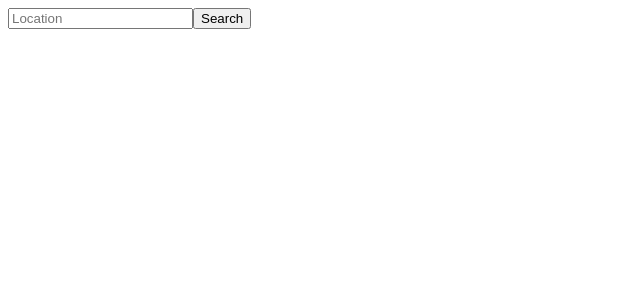
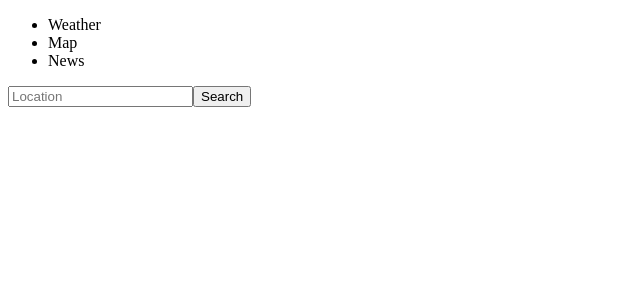
Before and after one commit to gibbok/react-redux-weather-app, a React app: page / in a window 1280 px wide. Shown: the top 300 px of the page, without its empty margins (0-640 px from the left). Built offline with nearby package versions, Linux system fonts and the light colour scheme; what redux-promise-middleware would draw is missing.

Commit message:
Add rendering navigation list

```diff
--- a/src/app/App.js
+++ b/src/app/App.js
@@ -1,9 +1,11 @@
 import React from 'react'
 import LocationFinderListContainer from '../locationFinder/locationFinderListContainer'
 import LocationFinderSearchContainer from '../locationFinder/locationFinderSearchContainer'
+import NavigationContainer from '../navigation/navigationContainer'
 
 const App = () => (
   <div>
+    <NavigationContainer />
     <LocationFinderSearchContainer />
     <LocationFinderListContainer />
   </div>
--- a/src/app/reducers.js
+++ b/src/app/reducers.js
@@ -1,8 +1,10 @@
 import { combineReducers } from 'redux'
 import locationFinderReducer from '../locationFinder/locationFinderReducer'
+import navigationReducer from '../navigation/navigationReducer'
 
 const rootReducer = combineReducers({
-  locationFinderReducer
+  locationFinderReducer,
+  navigationReducer
 })
 
 export default rootReducer
--- a/src/locationFinder/locationFinderList.js
+++ b/src/locationFinder/locationFinderList.js
@@ -1,5 +1,5 @@
 import React from 'react'
-import Location from './Location'
+import Location from './location'
 
 const LocationFinderList = ({ locations, onLocationClick }) => (
   <ul>
--- a/src/locationFinder/locationFinderListContainer.js
+++ b/src/locationFinder/locationFinderListContainer.js
@@ -1,9 +1,9 @@
 import { connect } from 'react-redux'
 import LocationFinderList from './locationFinderList'
 
-const getLocations = (location) => {
+const getLocations = (locations) => {
   // we can apply some filters here
-  return location
+  return locations
 }
 
 const mapStateToProps = (state) => {
--- /dev/null
+++ b/src/navigation/navigation.js
@@ -0,0 +1,11 @@
+import React from 'react'
+
+const idSuffix = 'navigation__'
+
+const Navigation = ({ onClick, id, title, tooltip, isActive }) => (
+  <li id={`${idSuffix}${id}`} onClick={onClick} alt={tooltip}>
+    {title}
+  </li>
+)
+
+export default Navigation
--- a/src/navigation/navigationContainer.js
+++ b/src/navigation/navigationContainer.js
@@ -1,20 +1,19 @@
 import { connect } from 'react-redux'
-import Navigation from '.navigation'
+import NavigationList from './navigationList'
 
-const getNavigations = (location) => {
-  // we can apply some filters here
-  return location
+const getNavigations = (navigations) => {
+  return navigations
 }
 
 const mapStateToProps = (state) => {
   return {
-    locations: getNavigations(state.navigationReducer.navigation.data)
+    navigations: getNavigations(state.navigationReducer.navigation.data)
   }
 }
 
 const mapDispatchToProps = (dispatch) => {
   return {
-    onLocationClick: (id) => {
+    onNavigationClick: (id) => {
 
     }
   }
@@ -23,6 +22,6 @@ const mapDispatchToProps = (dispatch) => {
 const NavigationContainer = connect(
   mapStateToProps,
   mapDispatchToProps
-)(Navigation)
+)(NavigationList)
 
 export default NavigationContainer
--- /dev/null
+++ b/src/navigation/navigationList.js
@@ -0,0 +1,16 @@
+import React from 'react'
+import Navigation from './navigation'
+
+const NavigationList = ({ navigations, onNavigationClick }) => (
+  <ul>
+    {navigations.map((navigation, index) =>
+      <Navigation
+        key={index}
+        {...navigations[index]}
+        onClick={() => onNavigationClick(navigation)}
+      />
+    )}
+  </ul>
+)
+
+export default NavigationList
--- a/src/navigation/navigationReducer.js
+++ b/src/navigation/navigationReducer.js
@@ -6,18 +6,21 @@ const initialState = {
     data: [
       {
         id: 'home',
+        title: 'Weather',
         tooltip: 'Weather',
         isActive: true,
         isDefault: false
       },
       {
         id: 'map',
+        title: 'Map',
         tooltip: 'Weather map',
         isActive: false,
         isDefault: false
       },
       {
         id: 'news',
+        title: 'News',
         tooltip: 'Weather News',
         isActive: false,
         isDefault: false
@@ -29,7 +32,7 @@ const initialState = {
   }
 }
 
-const updateActive = (state, action) => {
+const updateUiActive = (state, action) => {
   return dotProp.set(state, 'navigation.ui.active', action.payload)
 }
 
@@ -45,7 +48,7 @@ function navigationReducer (state = initialState, action) {
   console.log(action.type)
   switch (action.type) {
     case types.SET_SEARCHVALUE:
-      updateActive(state, action)
+      updateUiActive(state, action)
       return updateData(state, action)
     default:
       return state
```
